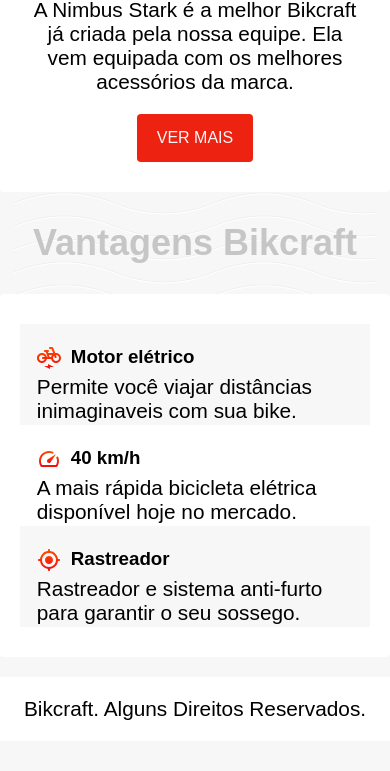
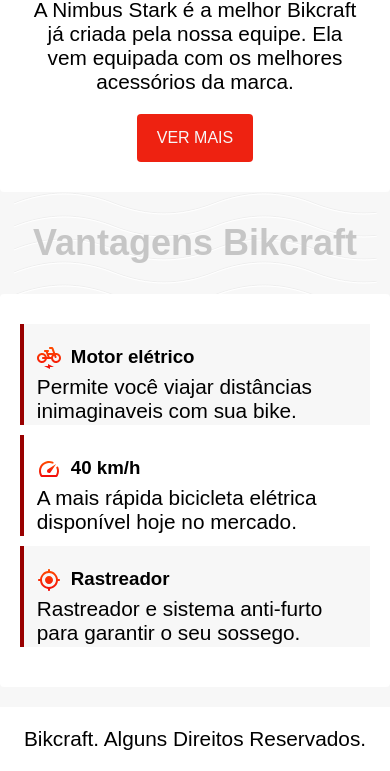
Before and after one commit to DanielGouveiah/bikcraft-github, a plain HTML site: page index.html in a window 390 px wide. Shown: the part 714-1485 px from the top of the page. Before the commit the page ends 1455 px from the top, so only its background shows below. Drawn offline with Linux system fonts and the light colour scheme.

Commit message:
att-style

```diff
--- a/grid.css
+++ b/grid.css
@@ -82,6 +82,8 @@ h2 {
   border-left-color: #900;
 }
 
+/* Responsividade */
+
 @media (max-width: 600px) {
   .vantagens {
     place-self: center;
@@ -107,4 +109,9 @@ h2 {
     margin: 10px 0px 0px;
     place-self: end center;
   }
+
+  .item {
+    border-left-color: #900;
+    margin-bottom: 10px;
+  }
 }
--- a/style.css
+++ b/style.css
@@ -131,4 +131,8 @@ main {
   footer {
     margin: 20px 0px 0px;
   }
+
+  .nav {
+    border-bottom: 2px solid #9f9f9f;
+  }
 }
```
